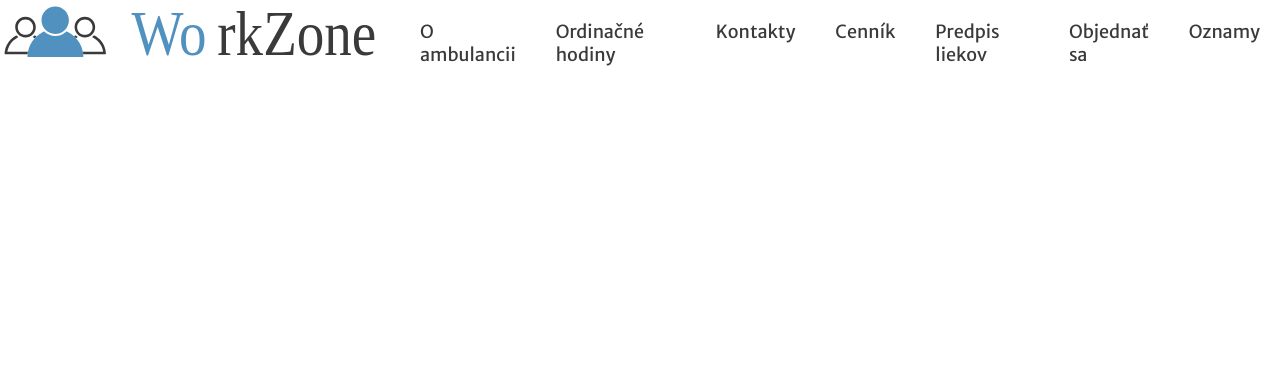
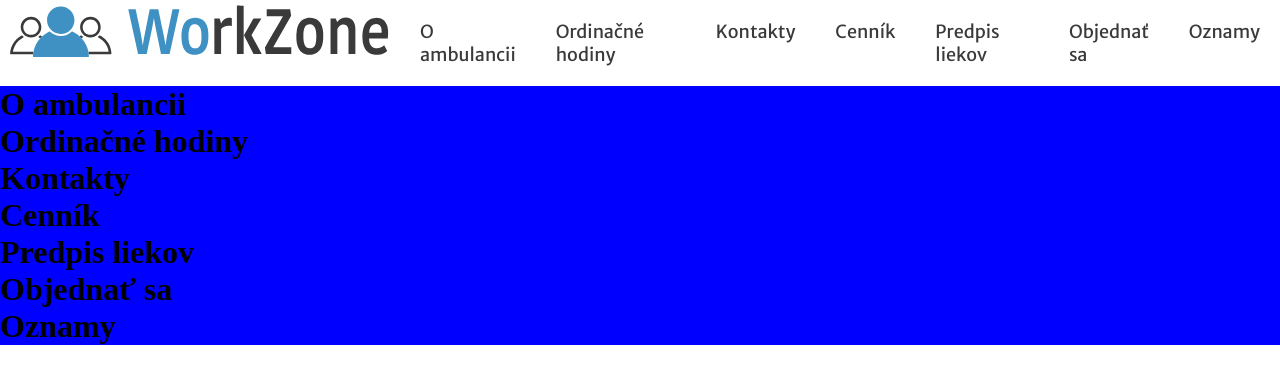
Before and after one commit to michalpidanic/eNurse, a React (Create React App) app in the folder frontend/gui/: page / in a window 1280 px wide. Shown: the top 384 px of the page. Built offline with nearby package versions, Linux system fonts and the light colour scheme.

Commit message:
changed text to object in svg, created basic sections, minor changes in navbar and navitem

```diff
--- a/frontend/gui/src/components/Header/Header.scss
+++ b/frontend/gui/src/components/Header/Header.scss
@@ -9,4 +9,5 @@
     display: flex;
     flex-direction: row;
     justify-content: space-between;
+    background-color:rgba(255, 255, 255, 0.7);
 }
--- a/frontend/gui/src/components/MainContent/MainContent.js
+++ b/frontend/gui/src/components/MainContent/MainContent.js
@@ -1,10 +1,43 @@
 import React, { Component } from 'react'
 
+import './MainContent.scss'
+
+import Section from '../Section/Section'
+
 export default class MainContent extends Component {
+
+    constructor(props) {
+        super(props);
+
+        this.state = {
+            sectionNames: [
+                "O ambulancii",
+                "Ordinačné hodiny",
+                "Kontakty",
+                "Cenník",
+                "Predpis liekov",
+                "Objednať sa",
+                "Oznamy"
+            ],
+            sectionColors: [
+                "red",
+                "blue",
+                "green",
+                "black",
+                "yellow",
+                "orange",
+                "lightblue"
+            ]
+        }
+    }
+
     render() {
+
+        const sections = this.state.sectionNames.map((name) => (<Section title={name} color='blue' />))
+
         return (
             <div>
-
+                {sections}
             </div>
         )
     }
--- a/frontend/gui/src/components/NavItem/NavItem.js
+++ b/frontend/gui/src/components/NavItem/NavItem.js
@@ -12,7 +12,6 @@ export default class NavItem extends Component {
 
     }
 
-
     render() {
         return (
             <div className="navItem" >
--- a/frontend/gui/src/components/NavItem/NavItem.scss
+++ b/frontend/gui/src/components/NavItem/NavItem.scss
@@ -4,12 +4,12 @@
 }
 
 .navItem:hover {
-    border-bottom: 1px solid black;
+    border-bottom: 2px solid #3a3a3a;
 }
 
 .navItem:active {
     color: gray;
-    border-bottom: 1px solid gray;
+    border-bottom: 2px solid gray;
 }
 
 .navItemText {
--- a/frontend/gui/src/components/Navbar/Navbar.js
+++ b/frontend/gui/src/components/Navbar/Navbar.js
@@ -5,6 +5,7 @@ import './Navbar.scss'
 import NavItem from '../NavItem/NavItem'
 
 export default class Navbar extends Component {
+
     constructor(props) {
         super(props);
 
--- a/frontend/gui/src/components/Section/Section.js
+++ b/frontend/gui/src/components/Section/Section.js
@@ -1,10 +1,22 @@
 import React, { Component } from 'react'
 
+import './Section.scss'
+
 export default class Section extends Component {
+
+    constructor(props) {
+        super(props)
+        this.state = {
+            title: this.props.title,
+            color: this.props.color
+        }
+
+    }
+
     render() {
         return (
-            <div>
-
+            <div style={{ backgroundColor: this.state.color }}>
+                <h1>{this.state.title}</h1>
             </div>
         )
     }
--- a/frontend/gui/src/components/Section/Section.scss
+++ b/frontend/gui/src/components/Section/Section.scss
@@ -0,0 +1,3 @@
+.section {
+    background-color: red;
+}
```
Also changed, not shown: frontend/gui/src/assets/coworkingLogo.svg.
